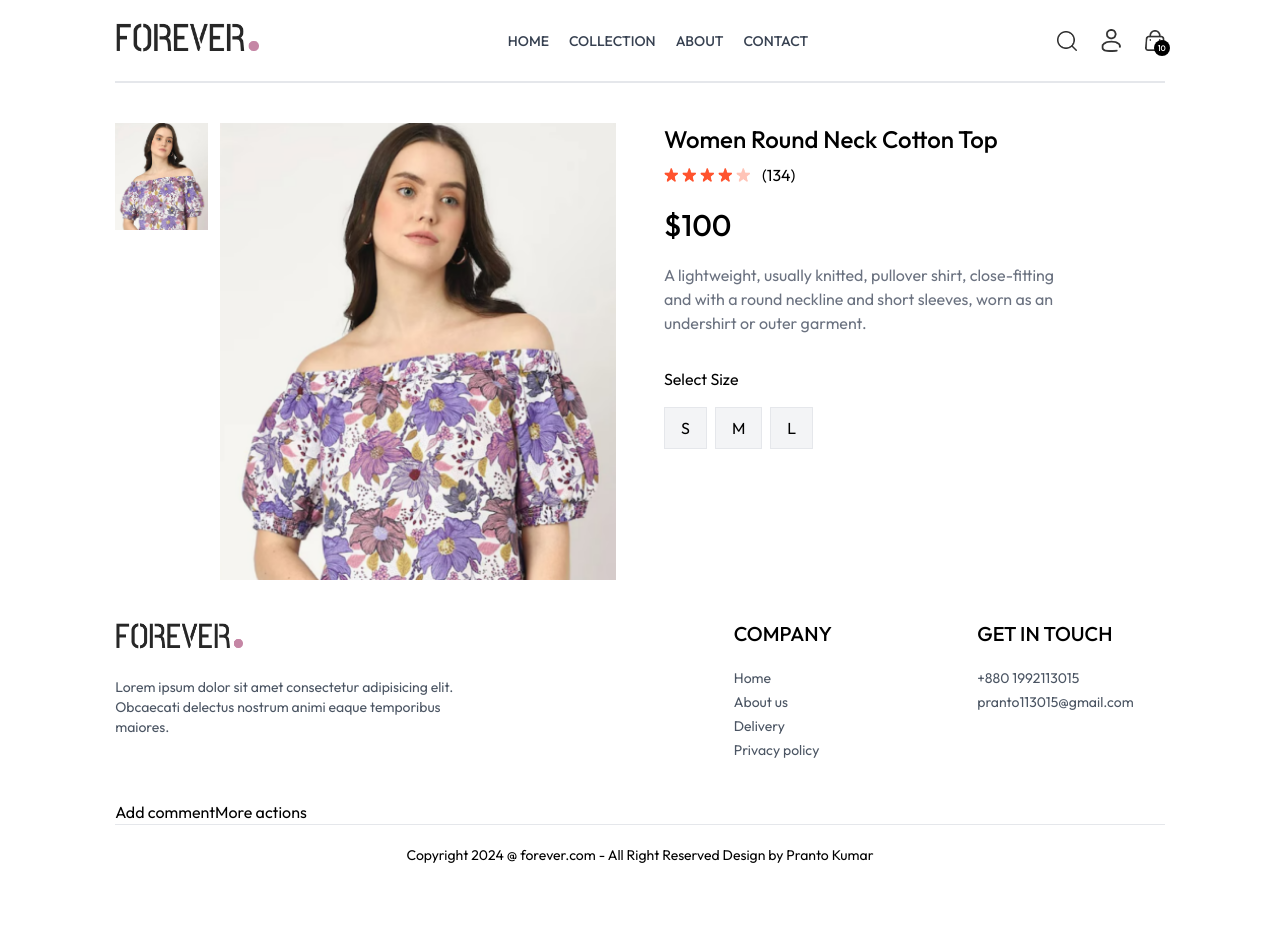
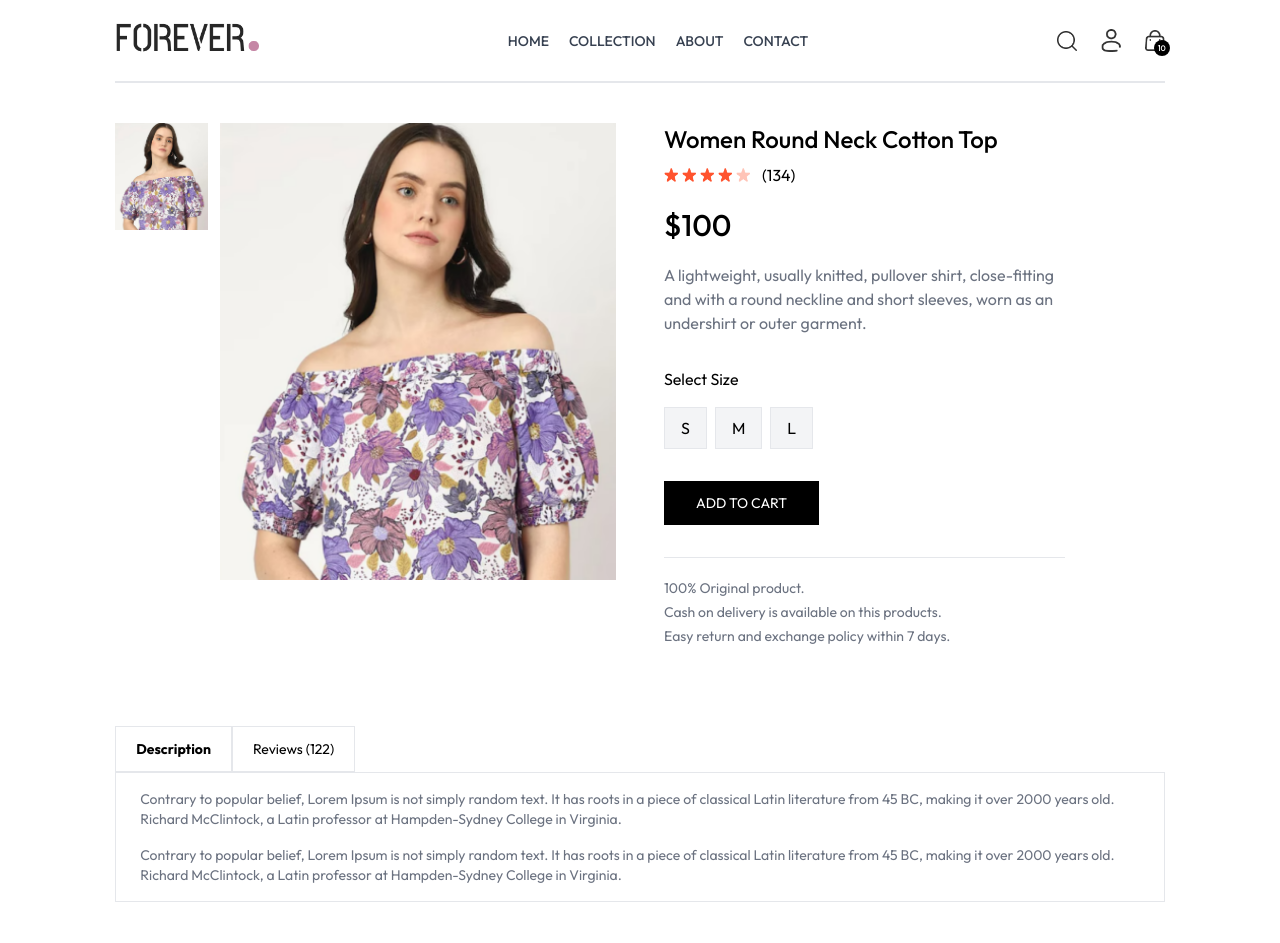
Before and after one commit to leowu0329/mernEcommerce, a React (Vite) app in the folder frontend/: page /product/aaaaa in a window 1280 px wide. Shown: the top 943 px of the page. Before the commit the page ends 885 px from the top, so only its background shows below. Built offline with nearby package versions, Linux system fonts and the light colour scheme.

Commit message:
add to cart button in product component

```diff
--- a/frontend/src/pages/Product.jsx
+++ b/frontend/src/pages/Product.jsx
@@ -82,6 +82,41 @@ const Product = () => {
               ))}
             </div>
           </div>
+
+          <button className="bg-black text-white px-8 py-3 text-sm active:bg-gray-700">
+            ADD TO CART
+          </button>
+
+          <hr className="mt-8 sm:w-4/5" />
+
+          <div className="text-sm text-gray-500 mt-5 flex flex-col gap-1">
+            <p>100% Original product.</p>
+            <p>Cash on delivery is available on this products.</p>
+            <p>Easy return and exchange policy within 7 days.</p>
+          </div>
+        </div>
+      </div>
+
+      {/*---------- Description & Review Section ----------*/}
+      <div className="mt-20">
+        <div className="flex">
+          <b className="border px-5 py-3 text-sm">Description</b>
+          <p className="border px-5 py-3 text-sm">Reviews (122)</p>
+        </div>
+
+        <div className="flex flex-col gap-4 border px-6 py-4 text-sm text-gray-500">
+          <p>
+            Contrary to popular belief, Lorem Ipsum is not simply random text.
+            It has roots in a piece of classical Latin literature from 45 BC,
+            making it over 2000 years old. Richard McClintock, a Latin professor
+            at Hampden-Sydney College in Virginia.
+          </p>
+          <p>
+            Contrary to popular belief, Lorem Ipsum is not simply random text.
+            It has roots in a piece of classical Latin literature from 45 BC,
+            making it over 2000 years old. Richard McClintock, a Latin professor
+            at Hampden-Sydney College in Virginia.
+          </p>
         </div>
       </div>
     </div>
```
